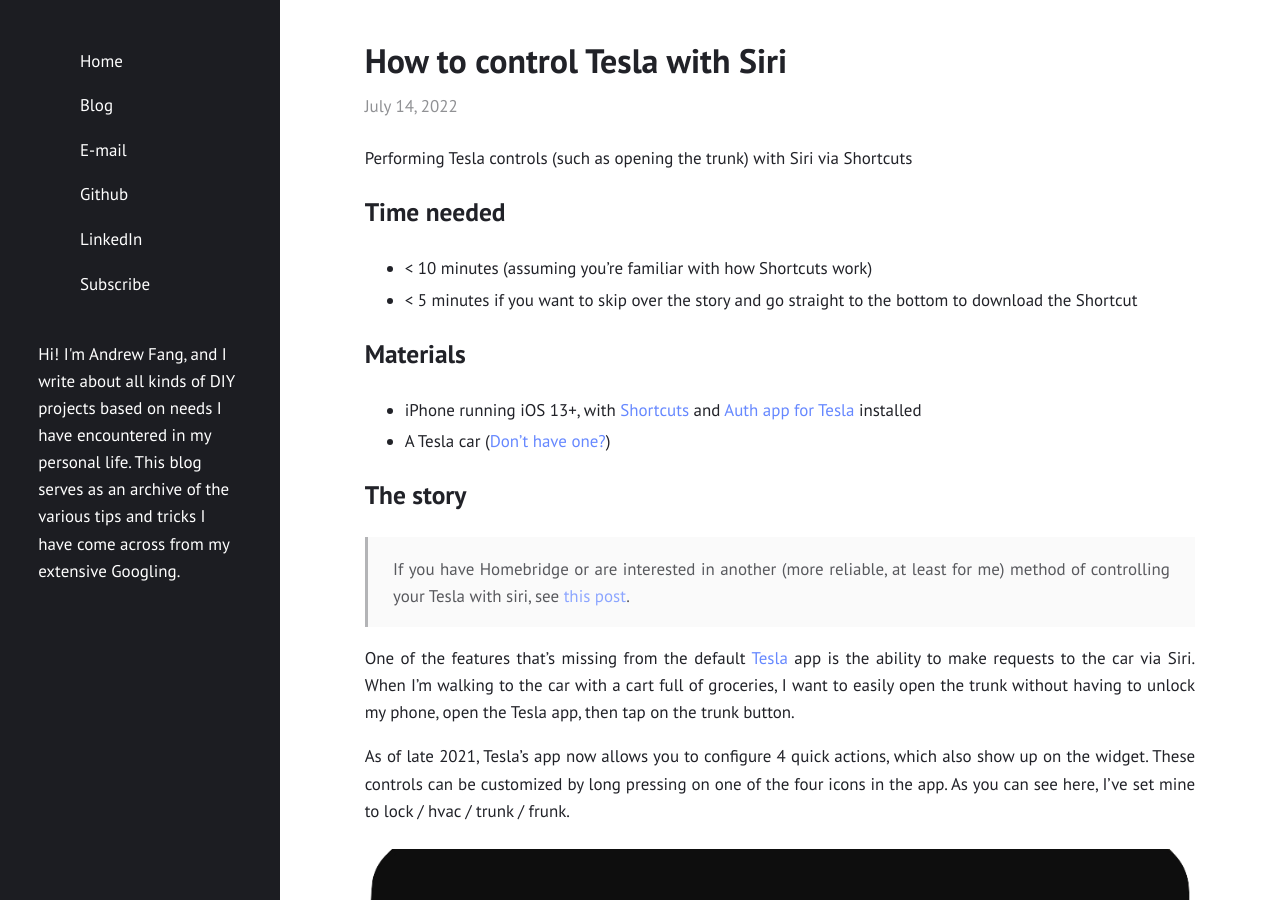
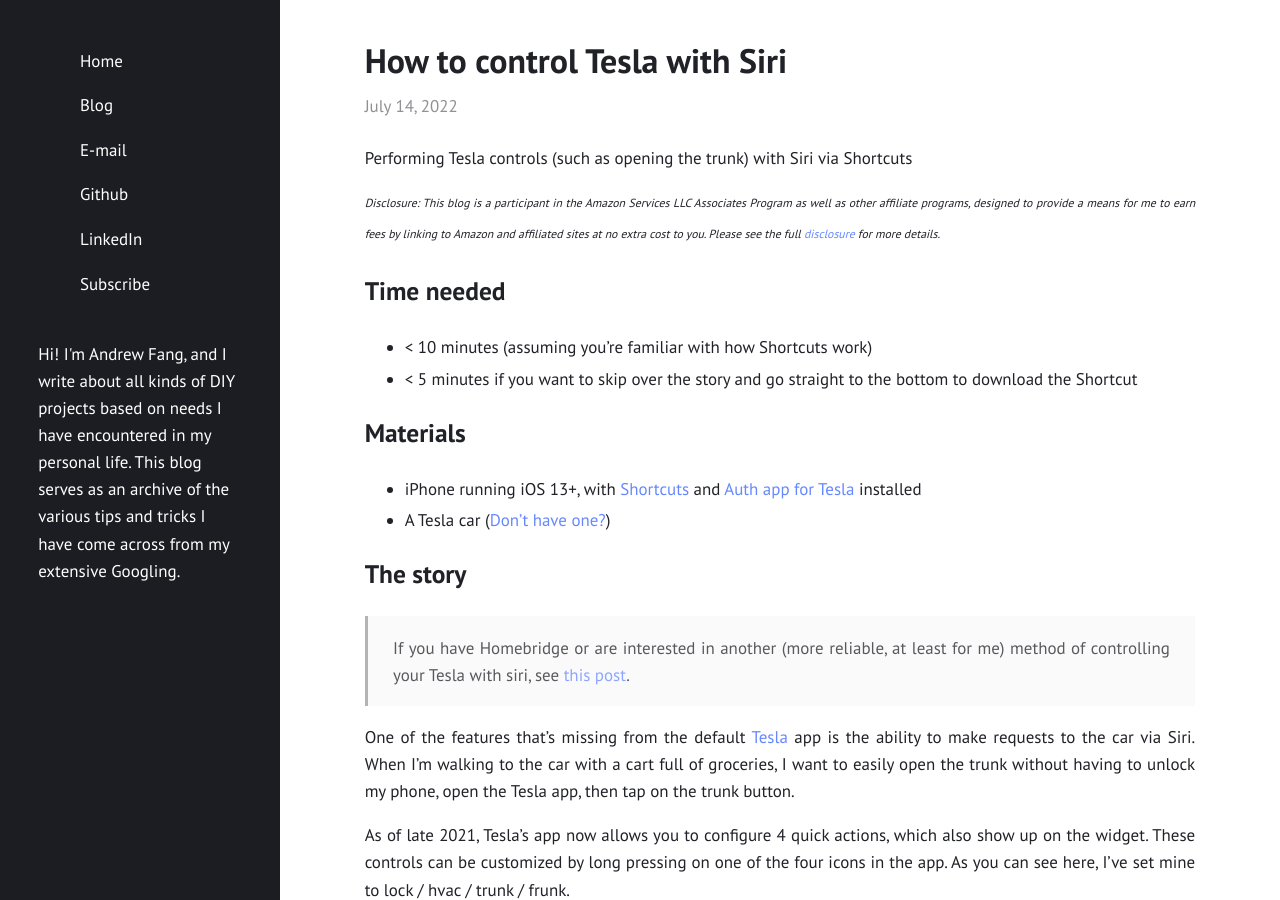
Before and after one commit to andrewfang/blog, a Jekyll site: the page built from _posts/2022-07-13-how-to-control-tesla-with-siri.markdown, in a window 1280 px wide and 900 px high. Built offline with Jekyll 4.4.1, drawn with Linux system fonts in a browser that asks for light colours; a script that is not in the unit is left out; comment, search, counter and statistics services are not loaded.

```diff
--- a/_layouts/post.html
+++ b/_layouts/post.html
@@ -16,4 +16,7 @@ layout: default
     </script>
     <noscript>Please enable JavaScript to view comments.</noscript>
   {% endif %}
+
+  <script async src="https://pagead2.googlesyndication.com/pagead/js/adsbygoogle.js?client=ca-pub-6103081426491164"
+     crossorigin="anonymous"></script>
 </article>
--- a/_posts/2022-07-13-how-to-control-tesla-with-siri.markdown
+++ b/_posts/2022-07-13-how-to-control-tesla-with-siri.markdown
@@ -58,6 +58,8 @@ description: Performing Tesla controls (such as opening the trunk) with Siri via
     "totalTime": "PT10M"
     }
   </script>
+
+{% include affiliate.markdown %}
 
 ## Time needed
 + \< 10 minutes (assuming you're familiar with how Shortcuts work)
--- a/_posts/2023-01-03-how-to-control-tesla-with-siri-homebridge.markdown
+++ b/_posts/2023-01-03-how-to-control-tesla-with-siri-homebridge.markdown
@@ -58,6 +58,8 @@ description: Performing Tesla controls (such as opening the trunk) with Siri via
     }
   </script>
 
+{% include affiliate.markdown %}
+
 ## Time needed
 + \< 10 minutes (if you already have a running instance of Homebridge)
 + Otherwise, 1 hour or more to include the time it takes to set up Homebridge
@@ -105,8 +107,8 @@ Now, just restart Homebridge and after some initial configuration, you should se
 
 Now, you should have something like this!
 
-:-------------------------:|:-------------------------:
-![tesla Apple home]({{site.assets_dir}}/2023-01-03/tesla-home.jpeg) |
+
+![tesla Apple home]({{site.assets_dir}}/2023-01-03/tesla-home.jpeg)
 
 
 Also mentioned in the [README](https://github.com/nfarina/homebridge-tesla), you'll get the default services enabled:
```
